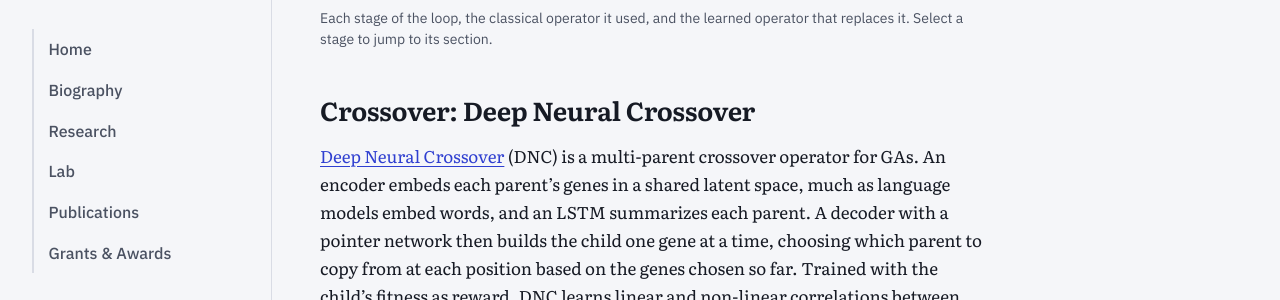
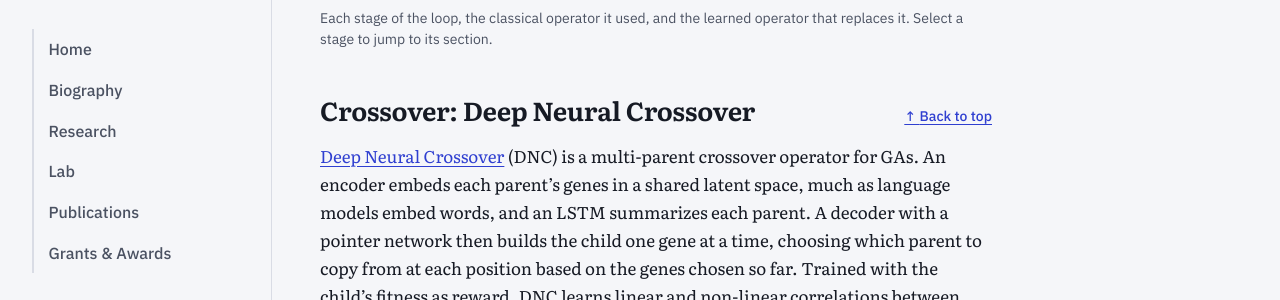
Before and after one commit to achiyae/homepage, a Jekyll site: the page built from research/dl-operators.md, in a window 1280 px wide and 1400 px high, scrolled down 1323 px. Shown: the part 150-450 px from the top of the window. Built offline with Jekyll 4.4.1, drawn with Linux system fonts in a browser that asks for light colours; some of the changed text lies outside the part shown.

Commit message:
Move back-to-top links next to the topic titles
Co-Authored-By: Claude Opus 5.5 <noreply@anthropic.com>
Claude-Session: https://claude.ai/code/session_01EGfREAT8Gtodni4CtkRxaP

```diff
--- a/assets/css/site.css
+++ b/assets/css/site.css
@@ -388,8 +388,16 @@ main figcaption cite { font-style: italic; }
 .evo-core-note { font: 400 12px var(--sans); fill: var(--ink-soft); }
 
 .topic-papers { margin: 2rem 0 0; }
-.to-top { margin: 0.5rem 0 0; font: 500 var(--step--1) var(--sans); }
-.to-top a::before { content: "\2191\00a0"; }
+main h2:has(.to-top) {
+  display: flex;
+  flex-wrap: wrap;
+  align-items: baseline;
+  justify-content: space-between;
+  gap: 0.25rem 1rem;
+  max-width: var(--measure);
+}
+.to-top { font: 500 var(--step--1) var(--sans); letter-spacing: normal; white-space: nowrap; }
+.to-top::before { content: "\2191\00a0"; }
 .topic-papers h3 {
   margin: 0 0 0.25rem;
   font: 600 var(--step--1) var(--sans);
--- a/research/dl-operators.md
+++ b/research/dl-operators.md
@@ -85,7 +85,7 @@ We treat an evolutionary run as a stream of training data. Every generation show
 <figcaption>Each stage of the loop, the classical operator it used, and the learned operator that replaces it. Select a stage to jump to its section.</figcaption>
 </figure>
 
-## Crossover: Deep Neural Crossover {#crossover}
+## Crossover: Deep Neural Crossover <a class="to-top" href="#main">Back to top</a> {#crossover}
 
 [Deep Neural Crossover](#crossover-ShemTov2024DNC) (DNC) is a multi-parent crossover operator for GAs. An encoder embeds each parent's genes in a shared latent space, much as language models embed words, and an LSTM summarizes each parent. A decoder with a pointer network then builds the child one gene at a time, choosing which parent to copy from at each position based on the genes chosen so far. Trained with the child's fitness as reward, DNC learns linear and non-linear correlations between genes that random crossover ignores, and it outperformed all baseline operators on graph coloring and bin packing. A transfer-learning variant trains on one problem instance and reuses the network on others from the same domain.
 
@@ -105,9 +105,8 @@ Learned operators cost energy as well as time. A [follow-up study](#crossover-Fo
 <h3>Papers</h3>
 {% include paper-list.html topic="crossover" keys=page.papers.crossover %}
 </div>
-<p class="to-top"><a href="#main">Back to top</a></p>
 
-## Mutation: BERT Mutation {#mutation}
+## Mutation: BERT Mutation <a class="to-top" href="#main">Back to top</a> {#mutation}
 
 [BERT Mutation](#mutation-shem2025bert) borrows masked language modeling from natural-language processing. For GP, an individual's tree is written out as a sequence of tokens, some nodes are masked, and a BERT transformer predicts replacements for the masks one at a time. Sampling is restricted to valid choices, so a terminal is replaced only by a terminal and a function only by a function of the same arity. The model is trained with reinforcement learning to prefer replacements that raise fitness. Across symbolic regression, classification and the Artificial Ant problem, it outperformed conventional and state-of-the-art mutation operators in both convergence speed and solution quality.
 
@@ -127,9 +126,8 @@ Extending the idea to GAs is harder: a fixed-length integer or binary vector has
 <h3>Papers</h3>
 {% include paper-list.html topic="mutation" keys=page.papers.mutation %}
 </div>
-<p class="to-top"><a href="#main">Back to top</a></p>
 
-## Selection: Deep Tournament Selection {#selection}
+## Selection: Deep Tournament Selection <a class="to-top" href="#main">Back to top</a> {#selection}
 
 Selection decides how strongly the search exploits good solutions versus exploring new ones, yet classical schemes apply the same rule throughout the run. [Deep Tournament Selection](#selection-ShemTov2026DeepTournamentSelection) (DTS) reformulates tournament selection for GAs as a Markov decision process. A Transformer encoder with global and local rank-based positional encodings scores the candidates in each tournament, and a self-attention pointer picks the winner. The policy is trained fully online, needs no extra fitness evaluations, and adjusts its selection pressure as the population evolves. On Graph Coloring, Set Cover and the Traveling Salesman Problem, DTS converged faster and found better solutions than classical and dynamic selection baselines, with negligible overhead and no loss of diversity.
 
@@ -147,9 +145,8 @@ Selection decides how strongly the search exploits good solutions versus explori
 <h3>Papers</h3>
 {% include paper-list.html topic="selection" keys=page.papers.selection %}
 </div>
-<p class="to-top"><a href="#main">Back to top</a></p>
 
-## Evaluation: fitness approximation {#evaluation}
+## Evaluation: fitness approximation <a class="to-top" href="#main">Back to top</a> {#evaluation}
 
 When fitness comes from a costly simulator, the cheapest evaluation is the one you never run. Our [fitness-approximation method](#evaluation-Tzruia2023FitnessApproximationMachine) trains a machine-learning model on every individual a GA has evaluated so far and lets the GA switch dynamically between two modes. In *evolution mode*, every individual is simulated. In *prediction mode*, only a sample of the population is simulated, the rest receive the model's prediction, and the model is retrained before the next generation. Evaluated on agents evolved in Gymnasium game simulators, the approach cut runtimes significantly while reaching fitness identical to, or slightly below, a fully simulated GA.
 
@@ -162,4 +159,3 @@ When fitness comes from a costly simulator, the cheapest evaluation is the one y
 <h3>Papers</h3>
 {% include paper-list.html topic="evaluation" keys=page.papers.evaluation %}
 </div>
-<p class="to-top"><a href="#main">Back to top</a></p>
```
Also changed, not shown: test/dl_operators_test.rb (+4 -6 lines).
